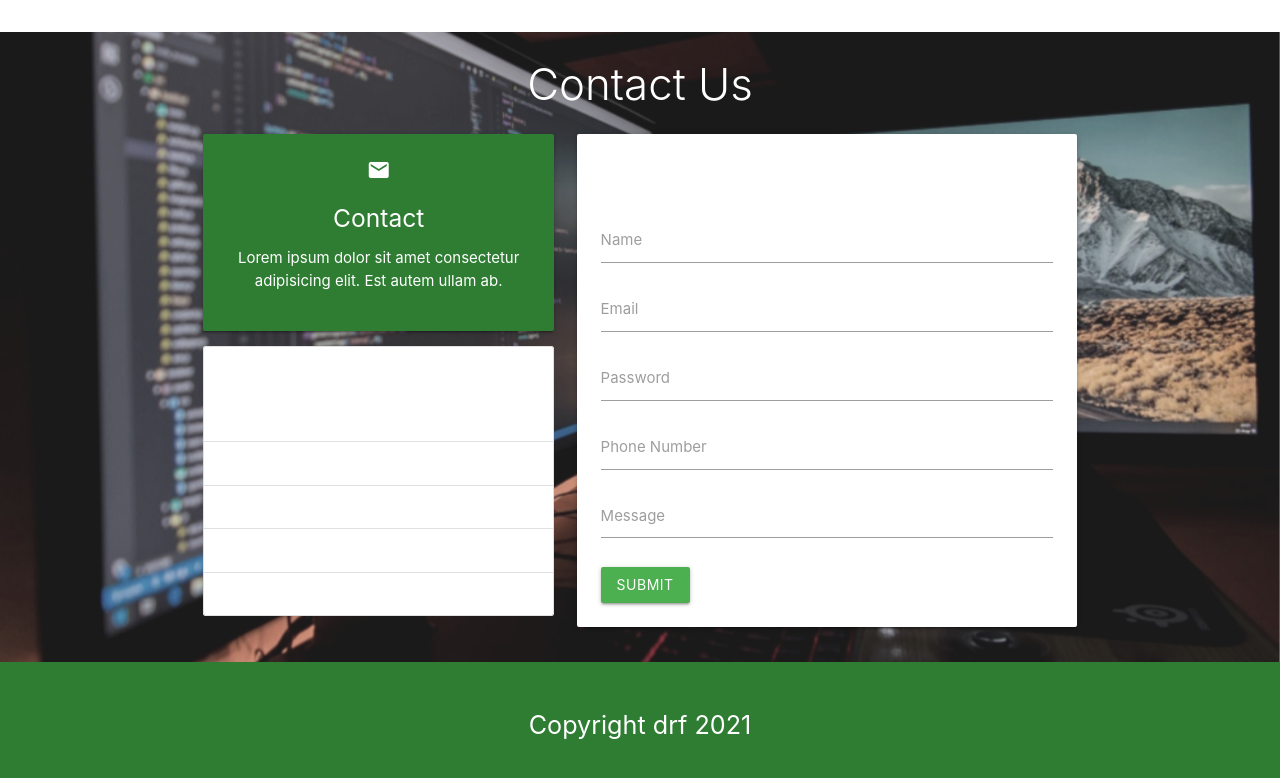
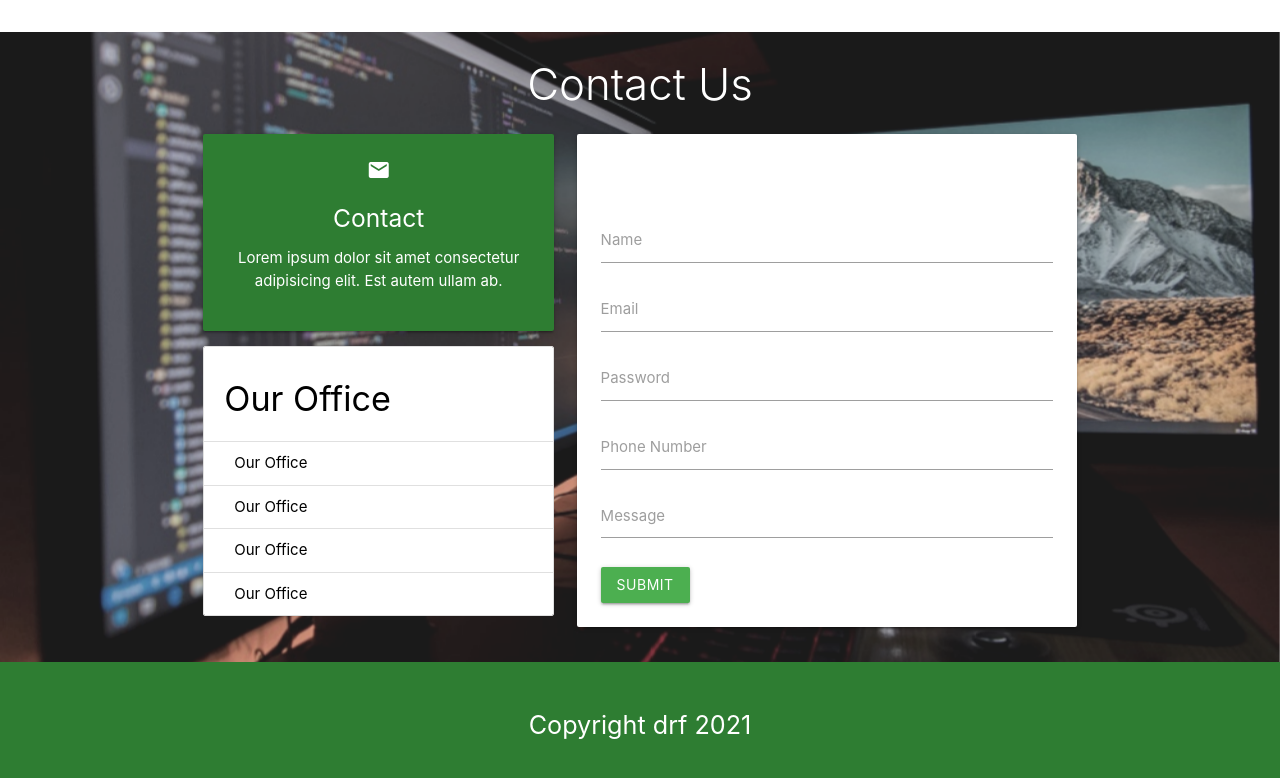
Before and after one commit to dederodhatul/Company-profile-with-materialize, a plain HTML site: page index.html in a window 1280 px wide. Shown: the part 1980-2758 px from the top of the page. Drawn offline with Linux system fonts and the light colour scheme.

Commit message:
perbaiki bug tampilan

```diff
--- a/index.html
+++ b/index.html
@@ -185,7 +185,7 @@
                 <h5>Contact</h5>
                 <p>Lorem ipsum dolor sit amet consectetur adipisicing elit. Est autem ullam ab.</p>
              </div>
-              <ul class="collection with-header">
+              <ul class="collection with-header black-text">
                <li class="collection-header"><h4>Our Office</h4></li>
                <li class="collection-item">Our Office</li>
                <li class="collection-item">Our Office</li>
```
